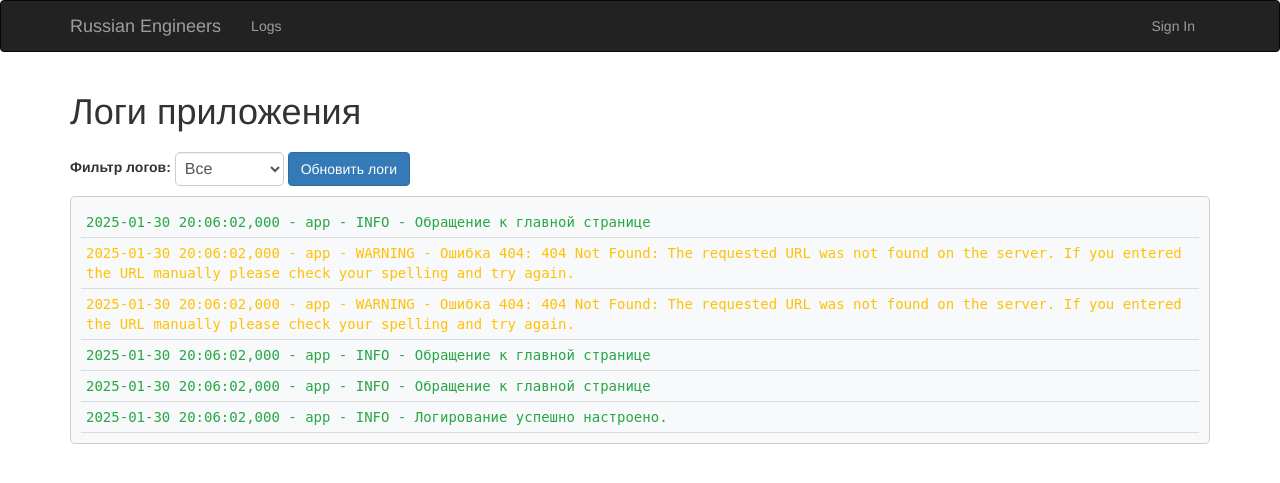
After one commit to Andrey253150/rus_engineers_app, a Flask app: page /logs in a window 1280 px wide. The commit adds this page. Shown: the top 483 px of the page. Run offline with Flask 3, Linux system fonts and the light colour scheme; tables that the repository leaves empty hold one stand-in row (values such as "Sample post"); some libraries are stand-ins or nearby versions.

```diff
--- a/app/auth/__init__.py
+++ b/app/auth/__init__.py
@@ -7,6 +7,6 @@
 
 from flask import Blueprint
 
-auth_bp = Blueprint('auth', __name__)
+auth_bp = Blueprint('auth', __name__, url_prefix='/auth')
 
 from . import views
--- a/app/auth/views.py
+++ b/app/auth/views.py
@@ -6,12 +6,9 @@ from flask_login import current_user, login_required, login_user, logout_user
 
 from .. import db
 from ..email import create_and_send_email_async
-from ..logger import logger
 from ..models import User
 from . import auth_bp
 from .forms import LoginForm, RegistrationForm
-
-# logger = setup_logger()
 
 
 @auth_bp.route('/login', methods=['GET', 'POST'])
@@ -55,17 +52,18 @@ def login():
 
     form = LoginForm()
     if form.validate_on_submit():
-        user = User.query.filter_by(email=form.email.data).first()
+        # user = User.query.filter_by(email=form.email.data).first()
+        user = db.session.scalar(db.select(User).where(User.email == form.email.data))
 
         # Проверка пользователя и пароля
         if user is None or not user.verify_password(form.password.data):
-            logger.warning(f'Неудачная попытка входа для email: {form.email.data}')
+            current_app.logger.warning(f'Неудачная попытка входа для email: {form.email.data}')
             flash('Неверный емэйл или пароль, дядь. Ебани еще разок!', 'error')
             return redirect(url_for('.login'))
 
         # Вход пользователя
         login_user(user, remember=form.remember_me.data)
-        logger.info(f'Пользователь {user.email} успешно вошёл в систему.')
+        current_app.logger.info(f'Пользователь {user.email} успешно вошёл в систему.')
 
         # Проверка безопасности URL, запрошенного до входа, на то,
         # что от является относительным без домена. Это предотвращает
@@ -253,7 +251,7 @@ def logout():
         декоратору `@login_required`.
     """
     logout_user()
-    logger.info('Пользователь покинул систему.')
+    current_app.logger.info('Пользователь покинул систему.')
     flash('А нахуя тогда логинился ?')
     return redirect(url_for('main.index'))
 
--- /dev/null
+++ b/app/filters.py
@@ -0,0 +1,15 @@
+"""
+Молуль для создания кастомных фильтров Jinja.
+"""
+
+
+def log_class(log):
+    """Определяет CSS-класс для строки лога."""
+    log = log.upper()  # Делаем регистр одинаковым
+    if "ERROR" in log:
+        return "log-error"
+    elif "WARNING" in log:
+        return "log-warning"
+    elif "INFO" in log:
+        return "log-info"
+    return ""
--- a/app/logger.py
+++ b/app/logger.py
@@ -1,37 +1,75 @@
-"""Настройка логирования для приложения.
+"""
+Модуль логирования для Flask-приложения.
 
-Этот модуль конфигурирует логирование, включая:
-    - Создание именованного логгера.
-    - Настройку формата сообщений.
-    - Добавление обработчика для вывода логов в консоль.
+Этот модуль настраивает логирование в приложении Flask, включая:
+- Вывод логов в консоль.
+- Запись логов в файл.
+- Автоматическое создание директории и файла логов.
+- Очистку существующих обработчиков для предотвращения дублирования.
 
-Логгер записывает сообщения уровня INFO и выше.
+Пример использования:
+    from flask import Flask
+    from logger import setup_logger
+
+    app = Flask(__name__)
+    setup_logger(app)
+    app.logger.info("Приложение запущено.")
 """
 
 import logging
+import os
+
+from flask import Flask
+
+LOG_FILE = "logs/app.log"
 
 
-def setup_logger() -> logging.Logger:
-    """Создаёт и настраивает логгер для приложения.
+def setup_logger(app: Flask):
+    """Настраивает логирование для Flask-приложения.
 
-    Возвращает:
-        logging.Logger: Настроенный логгер.
+    Функция выполняет следующие действия:
+    1. Устанавливает уровень логирования на INFO.
+    2. Отключает распространение логов, чтобы избежать дублирования.
+    3. Создаёт папку и файл логов, если они не существуют.
+    4. Очищает существующие обработчики логирования.
+    5. Добавляет обработчик для вывода логов в консоль.
+    6. Добавляет обработчик для записи логов в файл.
+
+    Args:
+        app (Flask): Flask-приложение, для которого настраивается логирование.
+
+    Raises:
+        Exception: В случае ошибки при настройке логирования.
     """
-    logger = logging.getLogger("my_app")
-    logger.setLevel(logging.INFO)
+    app.logger.setLevel(logging.INFO)
+    app.logger.propagate = False  # Отключаем распространение логов
 
-    # Определение формата логирования
-    formatter = logging.Formatter(
-        "%(asctime)s - %(name)s - %(levelname)s - %(message)s"
-    )
+    try:
+        if not os.path.exists("logs"):
+            os.makedirs("logs")  # Создаём папку для логов, если её нет
 
-    # Создание обработчика для вывода в консоль
-    handler = logging.StreamHandler()
-    handler.setFormatter(formatter)
-    logger.addHandler(handler)
+        if not os.path.exists(LOG_FILE):
+            with open(LOG_FILE, "w", encoding="utf-8") as f:
+                f.write("")  # Создаём пустой файл, если его нет
 
-    return logger
+        # Очищаем логгер от всех хэндлеров.
+        app.logger.handlers.clear()
+        formatter = logging.Formatter(
+            "%(asctime)s - %(name)s - %(levelname)s - %(message)s"
+        )
 
+        # Обработчик для вывода в консоль
+        std_handler = logging.StreamHandler()
+        std_handler.setFormatter(formatter)
+        app.logger.addHandler(std_handler)
 
-# Инициализация логгера
-logger = setup_logger()
+        # Обработчик для записи в файл
+        file_handler = logging.FileHandler(LOG_FILE, encoding="utf-8")
+        file_handler.setFormatter(formatter)
+        # file_handler.setLevel(logging.INFO)
+        app.logger.addHandler(file_handler)
+
+        app.logger.info("Логирование успешно настроено.")
+
+    except Exception as e:
+        print(f"Ошибка при настройке логирования: {e}")
--- a/app/main/views.py
+++ b/app/main/views.py
@@ -20,7 +20,7 @@ from flask import (current_app, flash, redirect, render_template, request,
 
 from .. import db
 from ..email import create_and_send_email_async
-from ..logger import logger
+from ..logger import LOG_FILE
 from ..models import User
 from . import main_bp
 from .forms import NameForm
@@ -39,11 +39,11 @@ def index():
     Возвращает:
         Response: Шаблон главной страницы с параметрами пользователя.
     """
-    logger.info('Обращение к главной странице')
+    current_app.logger.info('Обращение к главной странице')
     user_agent = request.headers.get('User-Agent')
     form = NameForm()
     if form.validate_on_submit():
-        user = User.query.filter_by(username=form.name.data).first()
+        user = db.session.scalar(db.select(User).where(User.username == form.name.data))
         if user is None:
             user = User(username=form.name.data)
             session['known'] = False
@@ -88,3 +88,15 @@ def user(name):
 def trigger_500():
     # Искусственно вызываем ошибку 500
     raise Exception("Это тестовая ошибка 500")
+
+
+@main_bp.route("/logs")
+def show_logs():
+    """Читает логи из файла и передаёт их в HTML-шаблон."""
+    try:
+        with open(LOG_FILE, "r", encoding="utf-8") as f:
+            logs = f.readlines()
+    except FileNotFoundError:
+        logs = ["Лог-файл пока не создан."]
+
+    return render_template("logs.html", logs=logs)
--- /dev/null
+++ b/app/static/css/styles.css
@@ -0,0 +1,44 @@
+/* static/css/styles.css */
+
+.logs-container {
+    max-height: 400px;  /* Ограничение высоты */
+    overflow-y: auto;   /* Прокрутка */
+    background-color: #f8f9fa;
+    padding: 10px;
+    border: 1px solid #ccc;
+    border-radius: 5px;
+    font-family: monospace;
+}
+
+.log-entry {
+    padding: 5px;
+    border-bottom: 1px solid #ddd;
+}
+
+.log-info {
+    color: #28a745 !important; /* Зеленый для INFO */
+}
+.log-warning {
+    color: #ffc107 !important; /* Желтый для WARNING */
+}
+.log-error {
+    color: #dc3545 !important; /* Красный для ERROR */
+}
+
+.refresh-btn {
+    padding: 8px 16px;
+    background-color: #007bff;
+    color: white;
+    border: none;
+    cursor: pointer;
+    border-radius: 5px;
+    margin-bottom: 10px;
+}
+
+#log-filter {
+    margin: 10px 0;
+    padding: 5px;
+    font-size: 16px;
+    border: 1px solid #ccc;
+    border-radius: 5px;
+}
--- /dev/null
+++ b/app/static/js/logs.js
@@ -0,0 +1,21 @@
+document.addEventListener("DOMContentLoaded", function () {
+    console.log("JS файл загружен успешно!"); // Эта строка должна появиться в консоли браузера
+
+    const logFilter = document.getElementById("log-filter");
+    if (logFilter) {
+        logFilter.addEventListener("change", function () {
+            let filter = this.value;
+            let logs = document.querySelectorAll(".log-entry");
+
+            logs.forEach(log => {
+                if (filter === "all") {
+                    log.style.display = "block"; // Показать все
+                } else if (log.classList.contains(filter)) {
+                    log.style.display = "block"; // Показать только выбранные
+                } else {
+                    log.style.display = "none";  // Скрыть остальные
+                }
+            });
+        });
+    }
+});
--- a/app/templates/base.html
+++ b/app/templates/base.html
@@ -3,6 +3,7 @@
 {{ super() }}
 <link rel="shortcut icon" href="{{ url_for('static', filename = 'favicon.ico') }}"	type="image/x-icon">
 <link rel="icon" href="{{ url_for('static', filename = 'favicon.ico') }}" type="image/x-icon">
+<link rel="stylesheet" href="{{ url_for('static', filename='css/styles.css') }}">
 {{ moment.include_moment() }}
 {{ moment.lang('ru') }}
 {% endblock %}
@@ -24,7 +25,7 @@
 		</div>
 		<div class="navbar-collapse collapse">
 			<ul class="nav navbar-nav">
-				<li><a href="/">Home</a></li>
+				<li><a href="{{ url_for('main.show_logs') }}">Logs</a></li>
 			</ul>
 			<ul class="nav navbar-nav navbar-right">
 				{% if current_user.is_authenticated %}
@@ -59,4 +60,10 @@
 
 	{% block page_content %}{% endblock %}
 </div>
+
 {% endblock %}
+
+{% block scripts %}
+    {{ super() }}
+    <script src="{{ url_for('static', filename='js/logs.js') }}"></script>
+{% endblock %}
--- /dev/null
+++ b/app/templates/logs.html
@@ -0,0 +1,34 @@
+{% extends "base.html" %}
+
+{% block title %}Russian Engineers - Логи приложения{% endblock %}
+
+{% block page_content %}
+<h1>Логи приложения</h1>
+
+<!-- Контейнер с использованием Flexbox или form-inline для горизонтального расположения -->
+<div class="form-inline">
+    <!-- Фильтр по уровням логов -->
+    <div class="form-group mr-3">
+        <label for="log-filter" class="mr-2">Фильтр логов:</label>
+        <select id="log-filter" class="form-control">
+            <option value="all">Все</option>
+            <option value="log-info">INFO</option>
+            <option value="log-warning">WARNING</option>
+            <option value="log-error">ERROR</option>
+        </select>
+    </div>
+
+    <!-- Кнопка обновления -->
+    <button onclick="location.reload()" class="btn btn-primary">Обновить логи</button>
+</div>
+
+<!-- Блок логов -->
+<div class="logs-container">
+    {% for log in logs[::-1] %} {# Новые логи сверху #}
+        <div class="log-entry {{ log|log_class }} mb-3">
+            {{ log }}
+        </div>
+    {% endfor %}
+</div>
+
+{% endblock %}
```
Also changed, not shown: app/__init__.py (+6 -7 lines), docs/project_structure.txt (+8 -2 lines), 1 other file.
